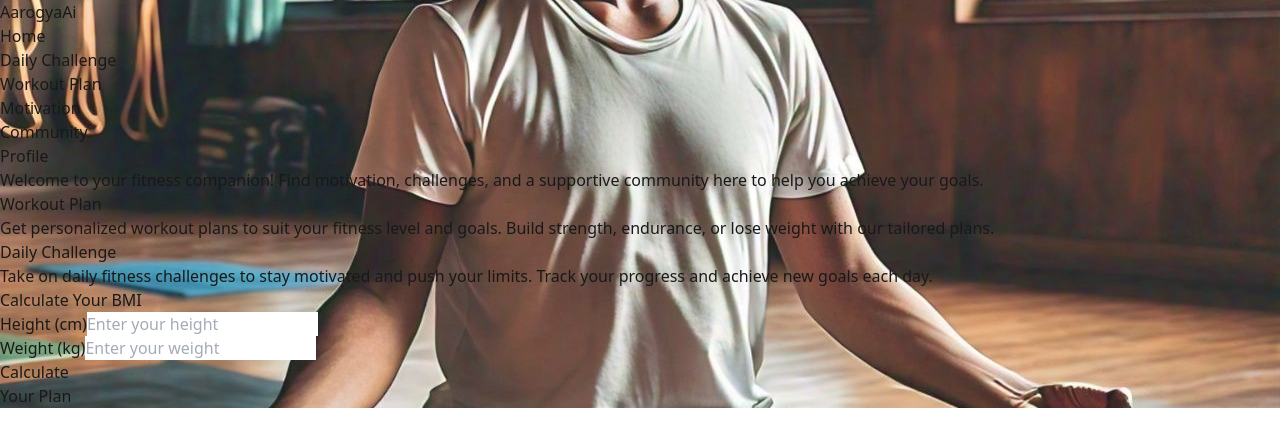
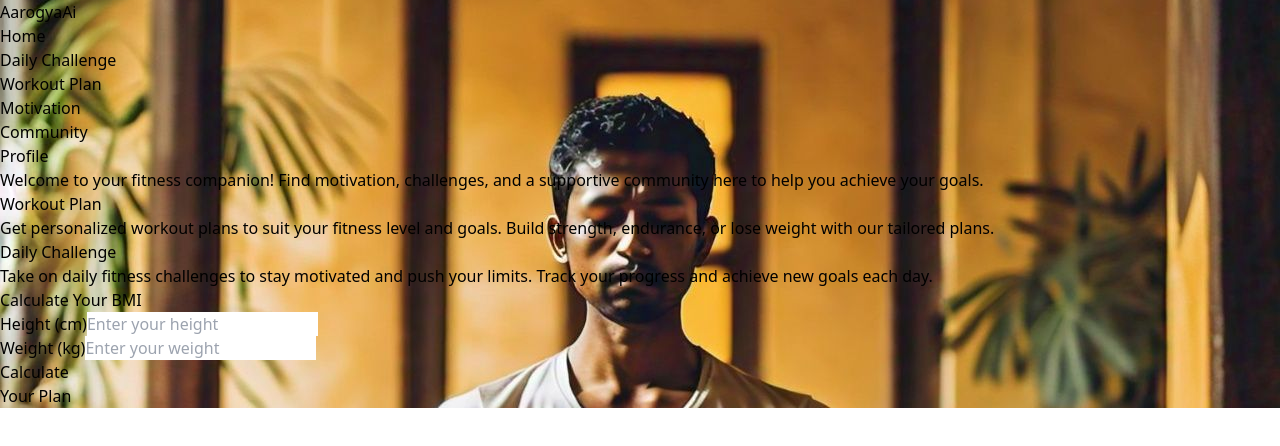
Before and after one commit to Saravjeet0806/aarogya_smart, a React (Vite) app: page / in a window 1280 px wide. Shown: the top 446 px of the page. Built offline with nearby package versions, Linux system fonts and the light colour scheme.

Commit message:
added overlay and background image

```diff
--- a/src/App.jsx
+++ b/src/App.jsx
@@ -7,22 +7,25 @@ import WorkoutPlan from './components/WorkoutPlan';
 import Motivation from './components/Motivation';
 import Community from './components/Community';
 import Profile from './components/Profile';
-import backgroundImage from './assets/images/yogaman.jpg'; // Adjust path as needed
+import Img from './assets/images/yogaman2.jpg';
 
 function App() {
   return (
     <div
-      className="min-h-screen bg-cover bg-center bg-no-repeat"
+      className="relative min-h-screen"
       style={{
-        backgroundImage: `url(${backgroundImage})`,
+        backgroundImage: `url(${Img})`,
         backgroundSize: 'cover',
         backgroundPosition: 'center',
         backgroundRepeat: 'no-repeat',
-        opacity: '90%',
+        backgroundAttachment: 'fixed',
       }}
     >
+      {/* Background Color Overlay */}
+      <div className="absolute inset-0 bg-[#292905] opacity-70"></div>
+
       <Router>
-        <div className="relative z-10 mx-auto max-w-4xl">
+        <div className="relative z-10">
           <Navbar />
           <div className="min-h-screen">
             <Routes>
```
